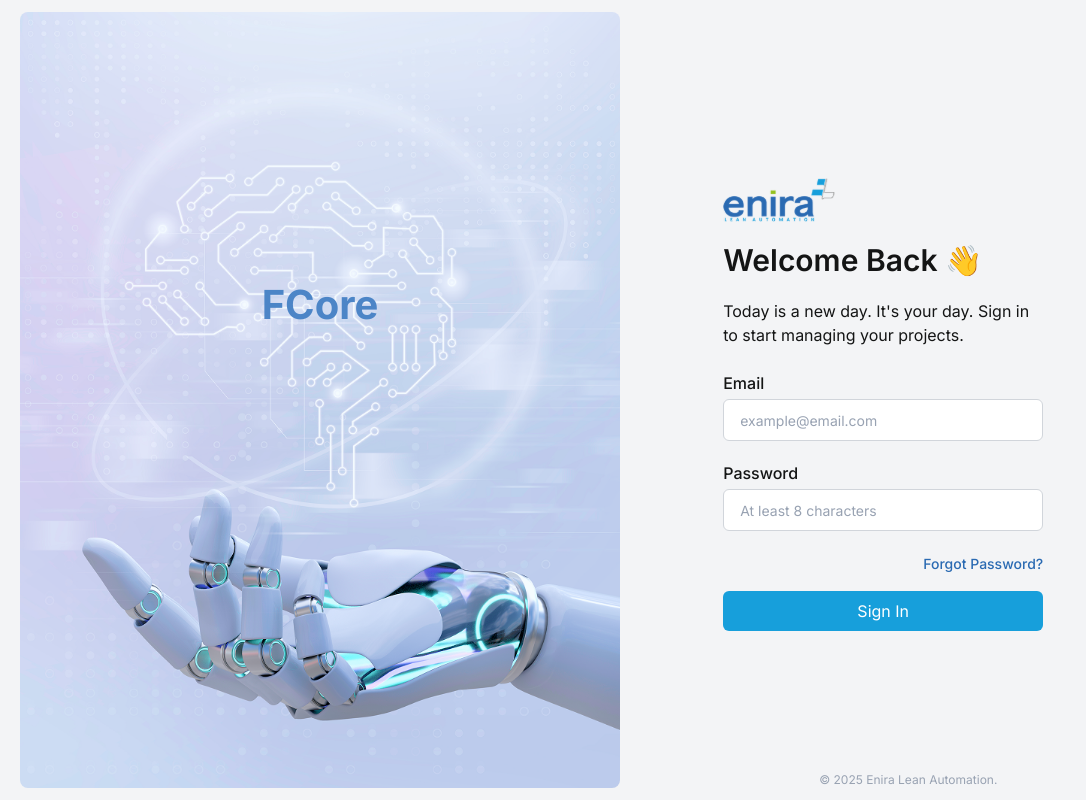
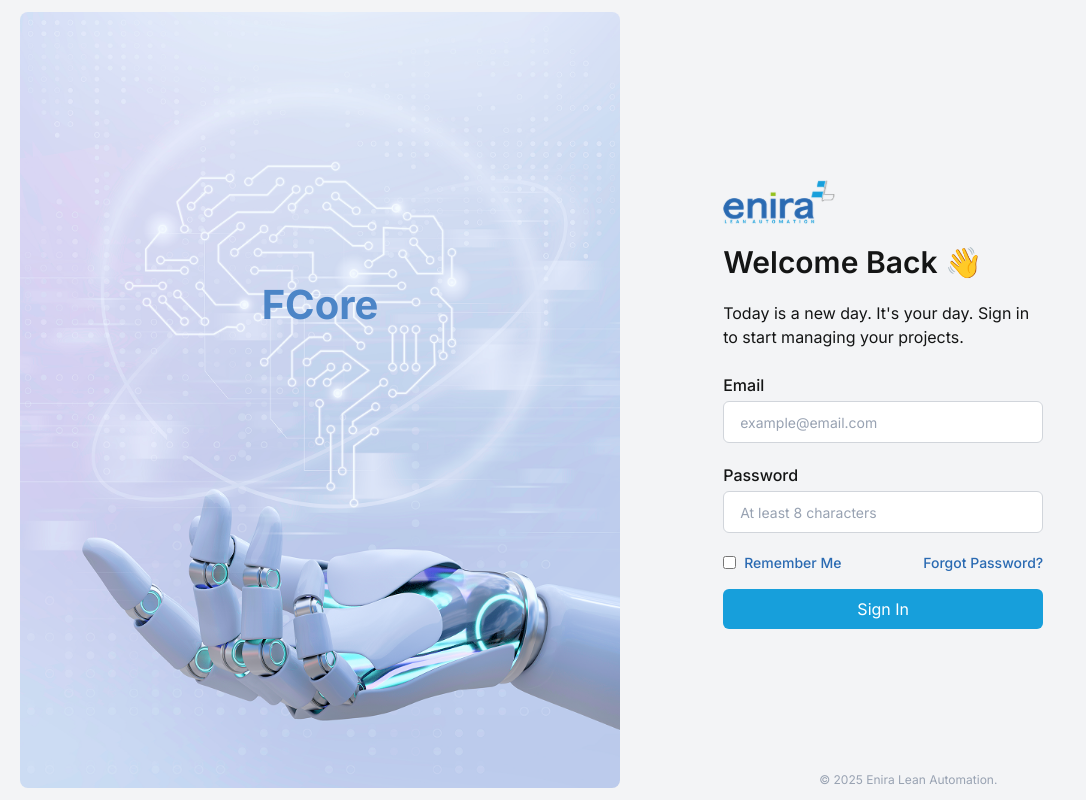
Before and after one commit to Nikhil79922/Refined_frontend, a React (Vite) app: page / in a window 1280 px wide. Shown: the whole page, without its empty margins (0-1086 px from the left). Built offline with nearby package versions, Linux system fonts and the light colour scheme.

Commit message:
added remember me & log out

```diff
--- a/src/components/authentication/Login.jsx
+++ b/src/components/authentication/Login.jsx
@@ -11,14 +11,22 @@
   const navigate = useNavigate();
   const [loading, setLoading] = useState(false);
   const { register, handleSubmit, formState: { errors } } = useForm();
+  const [rememberMe, setRememberMe] = useState(false);
+
 
   const onSubmit = async (data) => {
 
     try {
-      const response = await axios.post("http://localhost:8000/auth/login", data);
+      const response = await axios.post("http://localhost:8000/auth/login", data, rememberMe);
 
       if (response.status === 200 && response.data.Data.token) {
+        if(rememberMe)
+        {
           localStorage.setItem("token", response.data.Data.token);
+        }
+        else{
+          sessionStorage.setItem("token", response.data.Data.token);
+        }
 
         // Show success toast and navigate to dashboard
         toast.success("Login successful!", {
@@ -87,8 +95,21 @@
           {errors.password && <p className=" absolute  text-red-500 text-xs mt-[1px] md:mt-[2px]">{errors.password.message}</p>}
         </div>
 
+        <div className="flex justify-between tems-center" >
+          {/* Remember Me Checkbox */}
+          <div className="flex items-center">
+            <input
+              type="checkbox"
+              id="rememberMe"
+              className="mr-2 cursor-pointer"
+              checked={rememberMe}
+              onChange={(e) => setRememberMe(e.target.checked)}
+            />
+            <label htmlFor="rememberMe" className="text-blue-1 font-inter font-[500] text-sm cursor-pointer">Remember Me</label>
+          </div>
 
-        <div className="text-right">
+
+
           <button
             type="button"
             onClick={() => navigate("/forgot-password")}
@@ -96,7 +117,10 @@
           >
             Forgot Password?
           </button>
+
         </div>
+
+
 
 
         <button
```
Lines whose indentation alone changed are shown as unchanged.
